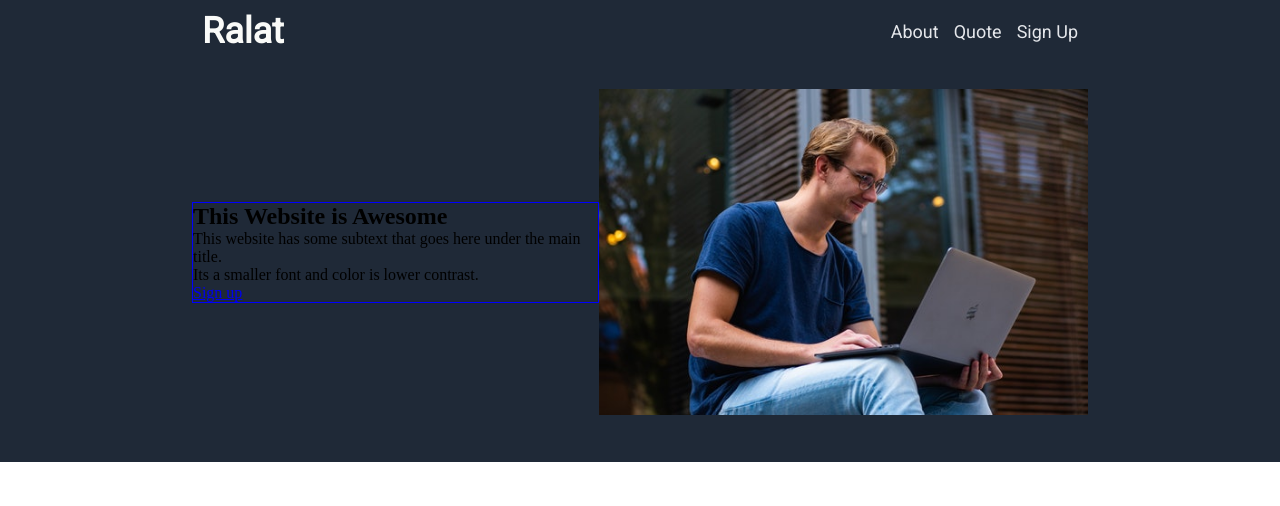
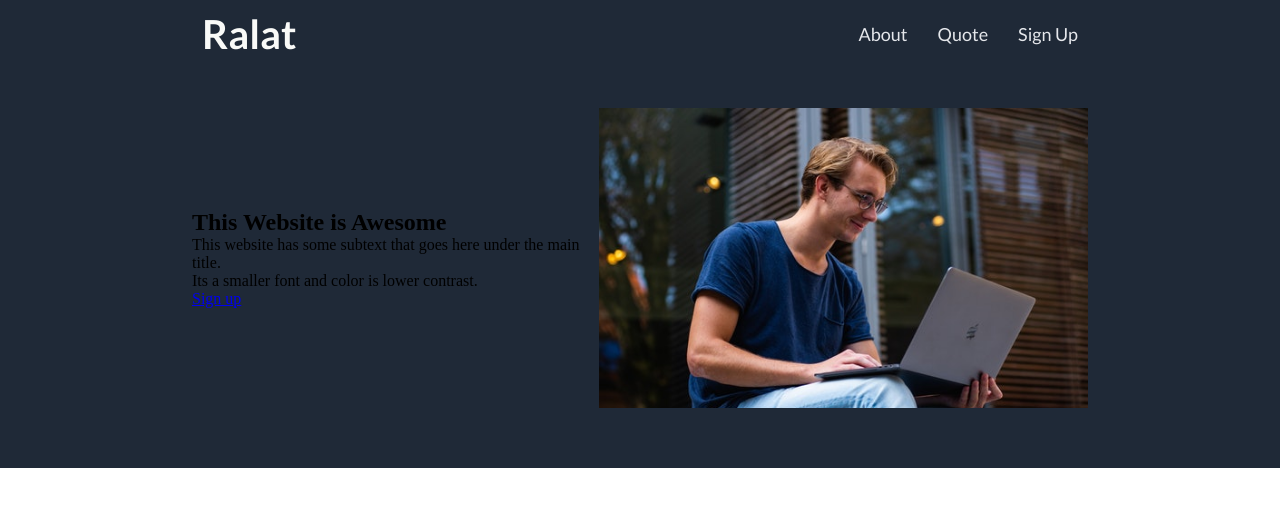
Before and after one commit to Ralatcode/basic_landing_page, a plain HTML site: page index.html in a window 1280 px wide. Drawn offline with Linux system fonts and the light colour scheme.

Commit message:
Fixed the overlapping hero image

```diff
--- a/style.css
+++ b/style.css
@@ -1,4 +1,4 @@
-@import url('https://fonts.googleapis.com/css2?family=Roboto&display=swap');
+@import 'https://fonts.googleapis.com/css?family=Lato:400,700';
 
 * {
     box-sizing: border-box;
@@ -28,9 +28,9 @@
 }
 
 .logo {
-    font-family: 'Roboto', sans-serif;
+    font-family: 'Lato', sans-serif;
     color: var(--primary-text);
-    font-size: 18px;
+    font-size: 20px;
 }
 
 .nav-bar > ul {
@@ -41,9 +41,9 @@
 
 .links {
     list-style: none;
-    font-family: 'Roboto', sans-serif;
+    font-family: 'Lato', sans-serif;
     font-size: 18px;
-    margin-left: 15px;
+    margin-left: 30px;
 }
 
 .links > a {
@@ -64,17 +64,17 @@
     display: flex;
     align-items: center;
     justify-content: space-between;
-    overflow: hidden;
+    padding-top: 40px;
+    padding-bottom: 40px;
 }
 
 .hero-text {
-    border: 1px solid blue;
     width: 50%;
-
 }
 
 .hero-image {
     max-height: 100%;
+    overflow: hidden;
 }
 
 .hero-image > img {
@@ -82,5 +82,4 @@
     height: 50%;
     display: block;
     margin: auto 0;
-
 }
```
